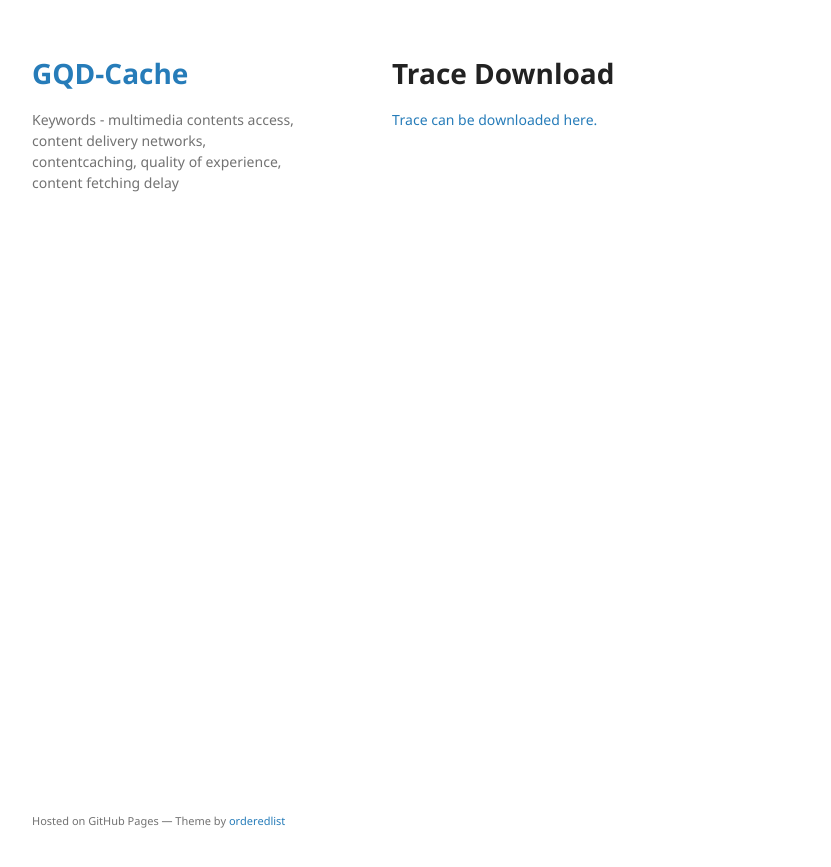
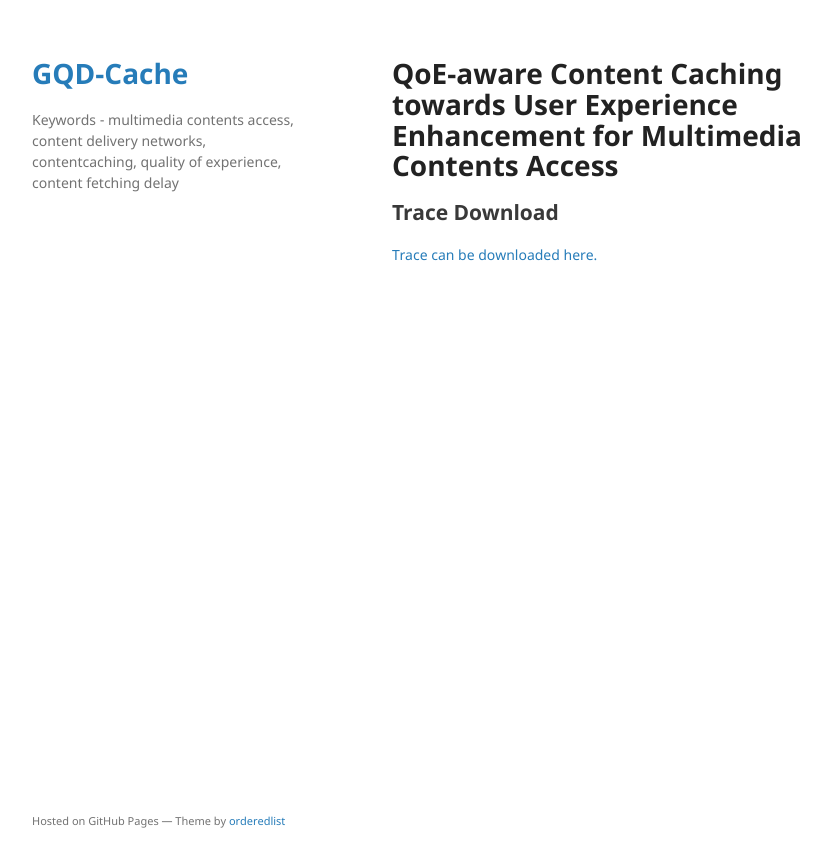
Before and after one commit to QoEAwareCacheTrace/QoEAwareCacheTrace, a Jekyll site: the page built from index.md, in a window 1280 px wide. Shown: the top 867 px of the page, without its empty margins (178-1009 px from the left). Built offline with Jekyll 4.4.1, drawn with Linux system fonts in a browser that asks for light colours; comment, search, counter and statistics services are not loaded; our own code applies the rules of GitHub Pages for plain Markdown files.

Commit message:
Update index.md

```diff
--- a/index.md
+++ b/index.md
@@ -2,6 +2,8 @@
 layout: default
 ---
 
-# Trace Download
+# QoE-aware Content Caching towards User Experience Enhancement for Multimedia Contents Access
+
+## Trace Download
 
 [Trace can be downloaded here.](https://www.dropbox.com/s/qlwm3bat40fmy87/Trace.7z)
```
